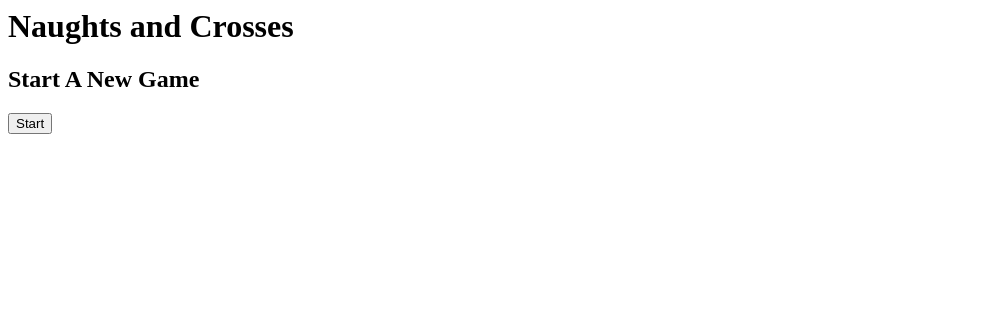
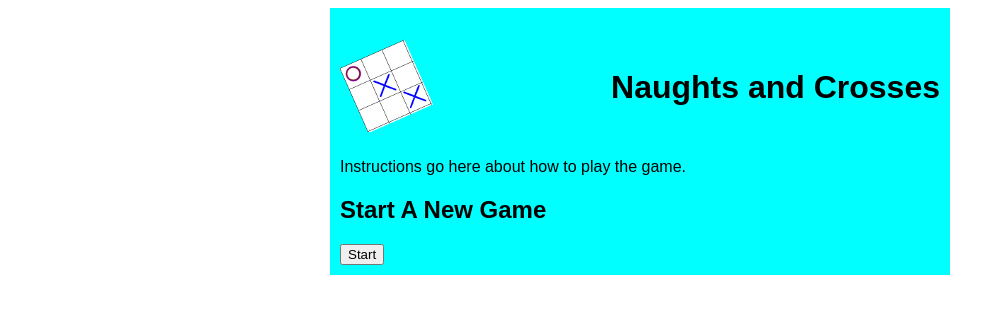
Before and after one commit to heyyouau/tictactoe, a website: page src/index.html in a window 1280 px wide. Shown: the whole page, without its empty margins (0-1005 px from the left). Drawn offline with Linux system fonts and the light colour scheme.

Commit message:
working with styles

```diff
--- a/src/css/site.css
+++ b/src/css/site.css
@@ -1,3 +1,26 @@
+body{
+    font-family: Arial, Helvetica, sans-serif
+}
+
+.page-container{
+    width: 600px;
+    margin-left: auto;
+    margin-right: auto;
+    padding: 10px;
+    background-color: aqua;
+}
+
+.header{
+    background-image: url("/img/header.png");
+    background-repeat: no-repeat;
+    /*height: 200px;*/
+}
+.header h1{
+    text-align: right;
+    padding-top: 30px;
+    padding-bottom: 30px;
+}
+
 #game  {
     width: 200px;
 }
@@ -18,9 +41,9 @@
 }
 
 .naught{
-    background-color: red;
+    background-image: url('/img/naught.png')
 }
 
 .cross {
-    background-color: green;
+    background-image: url('/img/cross.png')
 }
--- a/src/index.html
+++ b/src/index.html
@@ -7,11 +7,12 @@
 
     </head>
     <body>
-        <div class="container">
-            <div class="jumbotron">
+        <div class="page-container">
+            <div class="header">
                 <h1>Naughts and Crosses</h1>
             </div>
             <div id="welcome" class="activePanel">
+                <p>Instructions go here about how to play the game.</p>
                 <h2>Start A New Game</h2>
                 <button class="btn btn-primary" onclick="startNewGame()">Start</button>
             </div>
--- a/src/js/naughtsandcrosses.js
+++ b/src/js/naughtsandcrosses.js
@@ -1,6 +1,7 @@
 "use strict";
 
 var player = 1;
+var gameArray = [];
 
 var cellValue = function(row, col){
     this.row = row;
@@ -8,7 +9,6 @@ var cellValue = function(row, col){
     this.value = "";
 }
 
-var gameArray = [];
 
 var findCell = function(row, col){
     var cell;
@@ -103,8 +103,6 @@ var playWinsGame = function(row, col) {
         return true;
 
     return false;
-
-
 }
 
 var makeId =function(row, col){
@@ -113,7 +111,7 @@ var makeId =function(row, col){
 
 var setCellStyle = function(row, col, value){
     var id = makeId(row, col);
-    var cell =  document.getElementById(id); //$("#gameTable").find("tr").eq(row).find("td").eq(col);
+    var cell =  document.getElementById(id);
 
     cell.className = cell.className + " " + value;
 }
@@ -130,17 +128,9 @@ var getPlayerMessage =function(){
 var startNewGame = function() {
     document.getElementById("welcome").className ="inactivePanel";
     document.getElementById("game").className ="activePanel";
-    // $("#welcome").removeClass("activePanel");
-
-    // $("#welcome").addClass("inactivePanel")
-
-    // $("#game").addClass("activePanel")
-    // $("#game").removeClass("inactivePanel")
 
     initGame();
     document.getElementById("player").innerHTML = getPlayerMessage();
-    //$("#player").html(getPlayerMessage());
-
 }
 
 var play = function(row, col){
```
Also changed, not shown: src/img/cross.png (added), src/img/header.png (added), src/img/naught.png (added), 4 other files.
